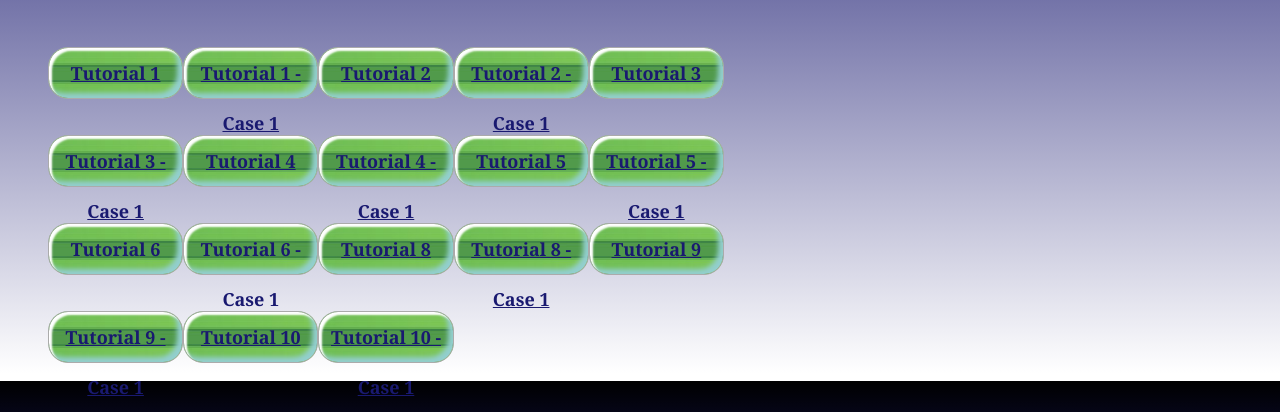
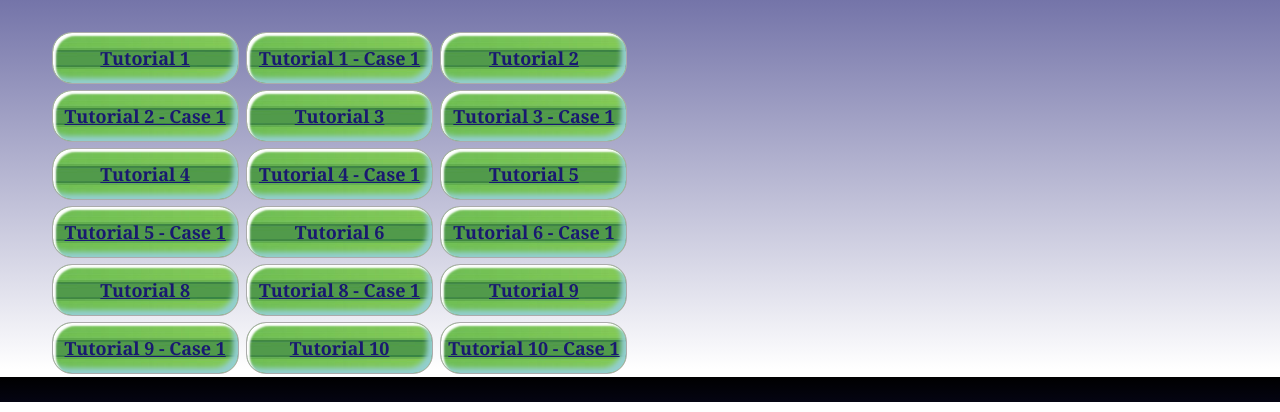
Before and after one commit to micatch22/portfolio, a plain HTML site: page index.html in a window 1280 px wide. Shown: the part 398-810 px from the top of the page. Drawn offline with Linux system fonts and the light colour scheme.

Commit message:
Update indexstyles.css

```diff
--- a/indexstyles.css
+++ b/indexstyles.css
@@ -52,6 +52,7 @@
 }
 
 nav.horizontal {
+	width: 85%;
 	max-width: 780px;
 	min-width: 250px;
 }
@@ -60,7 +61,6 @@
 	background: url(limegreen.jpg);
    	font-family: Georgia, Arial, Helvetica, Sans-serif;
    	border: 1px solid rgb(171, 171, 171);
-   	display: block;
    	font-size: 18px;
    	font-weight: bold;
    	float: left;
@@ -70,11 +70,8 @@
    	margin: 3px 0.5%;
    	text-align: center;
 
-	width: 18%;
+	width: 25%;
 
-
-	margin: 1em 0em;
-	list-style:
 	-moz-background-color: rgb(50,205,50);
 	-webkit-background-color: rgb(50,205,50);
 	background-color: rgb(50,205,50);
```
